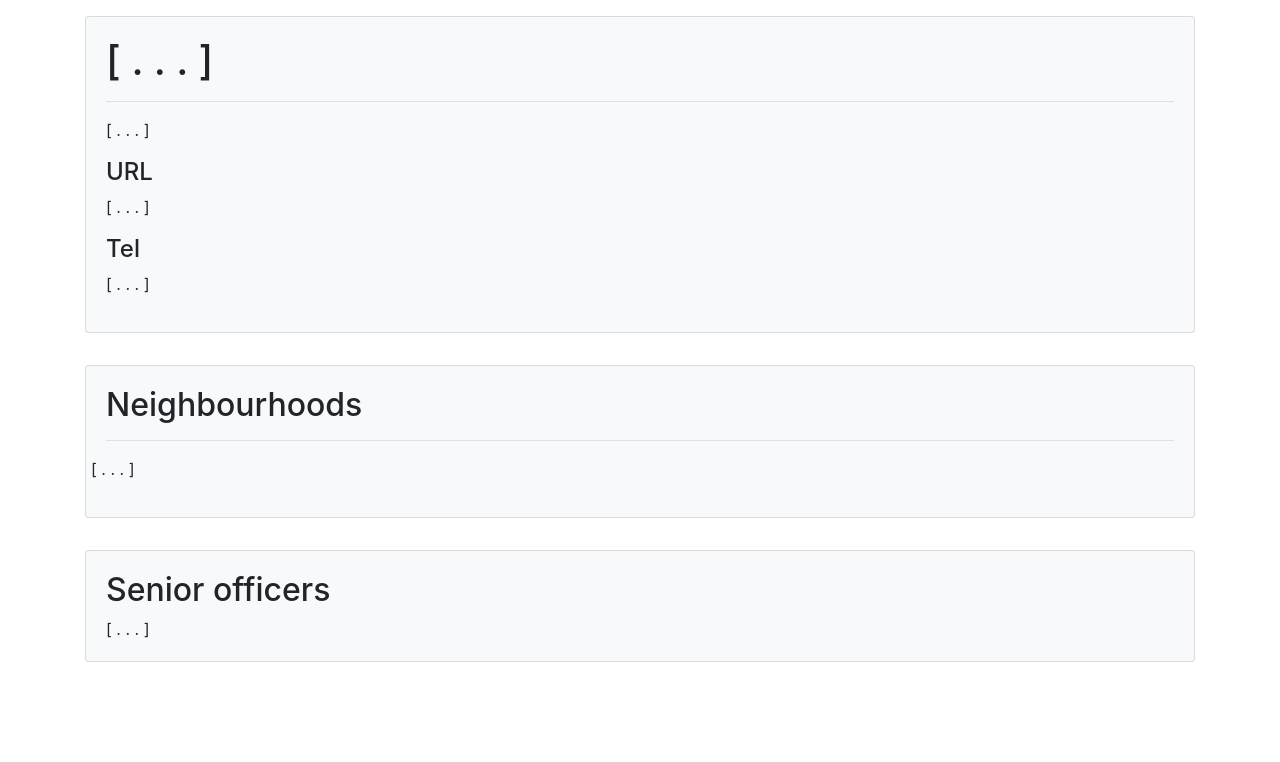
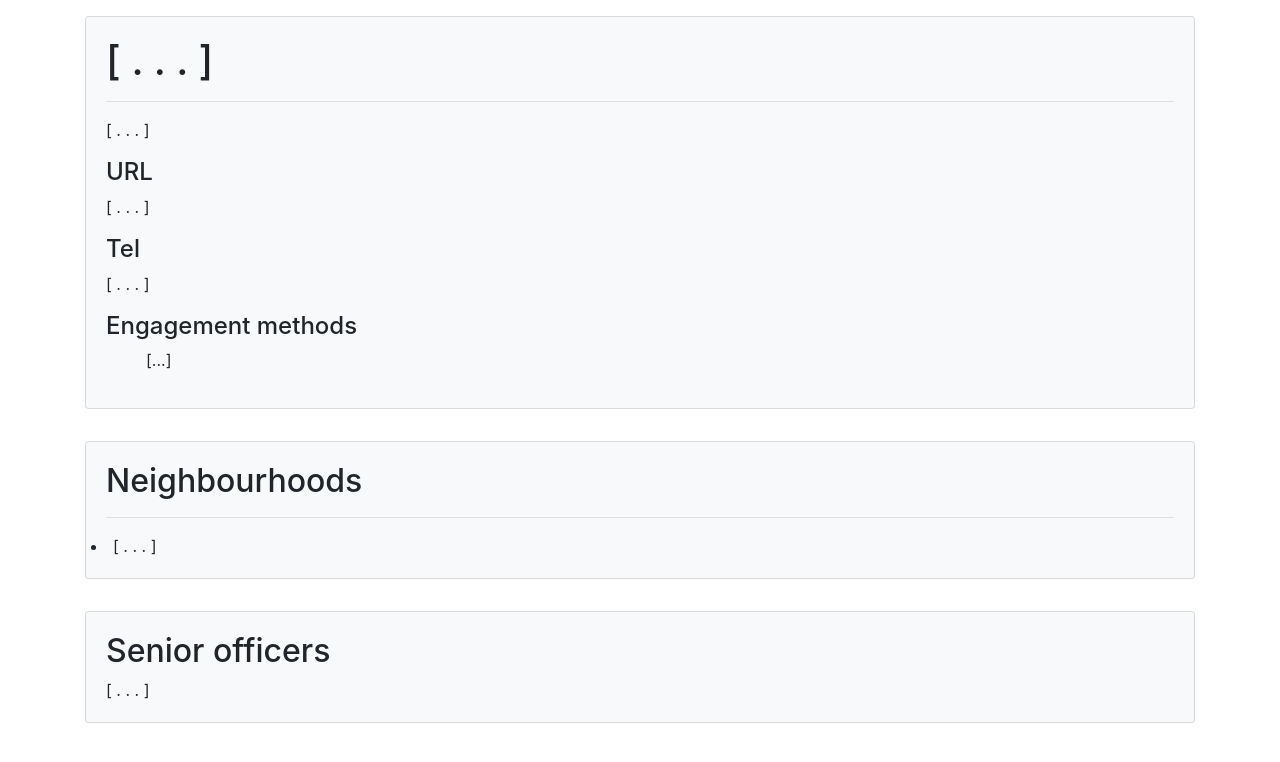
Before and after one commit to Roob89/police-data-uk, a Jekyll site: the page built from force.html, in a window 1280 px wide. Shown: the top 762 px of the page. Built offline with Jekyll 4.4.1, drawn with Linux system fonts in a browser that asks for light colours; nearby versions of some CDN libraries; part of the change alters nothing that is shown.

Commit message:
Add engagement methods

```diff
--- a/force.html
+++ b/force.html
@@ -16,6 +16,10 @@ layout: default
                     <p id="url">[ . . . ]</p>
                     <h4>Tel</h4>
                     <p id="telephone">[ . . . ]</p>
+                    <h4>Engagement methods</h4>
+                    <ul id="engagement-methods">
+                        [...]
+                    </ul>
                 </div>
             </div>
         </div>
@@ -31,7 +35,7 @@ layout: default
                     <h2>Neighbourhoods </h2>
                     <hr>
                     <div id="neighbourhoods-container" class="row">
-                        <p>[ . . . ]</p>
+                        <li>[ . . . ]</li>
                     </div>
                 </div>
             </div>
@@ -55,30 +59,58 @@ layout: default
 
 <script>
 
-    // Get force ID from url
+    // Get data from url
     var url_string = window.location.href;
     var url = new URL(url_string);
     var id = url.searchParams.get("id");
+    var response;
 
-    // Basic information
+    // API call
     var xhttp = new XMLHttpRequest();
     xhttp.open("GET", "https://data.police.uk/api/forces/" + id, true);
     xhttp.send();
     xhttp.onreadystatechange = function () {
         if (this.readyState == 4 && this.status == 200) {
-            var response = this.responseText;
+            response = this.responseText;
             response = JSON.parse(response);
 
             console.log( response );
 
-            // Update DOM
-            document.getElementById('name').innerHTML = response.name;
-            document.getElementById('description').innerHTML = response.description;
-            document.getElementById('url').innerHTML = response.url;
-            document.getElementById('telephone').innerHTML = response.telephone;
+            updateBasicDetails();
+            updateEngagementMethods();
 
         }
     };
+
+    // Update basic details
+    function updateBasicDetails(){
+
+        document.getElementById('name').innerHTML = response.name;
+        document.getElementById('description').innerHTML = response.description;
+        document.getElementById('url').innerHTML = response.url;
+        document.getElementById('telephone').innerHTML = response.telephone;
+
+    }
+
+    // Update engagement methods
+    function updateEngagementMethods(){
+
+        engagementMethods = response.engagement_methods;
+        newHTML = '';
+
+        for (var i = 0; i < engagementMethods.length; i++) {
+            var obj = engagementMethods[i];
+            if( obj.url != '' ) {
+                newHTML = newHTML + `<li><a href="${obj.url}" type="${obj.type}" target="_blank" rel="nofollow noreferrer noopener">${obj.title}</a></li>`;
+            } else {
+                newHTML = newHTML + `<li>${obj.title}</li>`;
+            }
+        }
+
+        document.getElementById('engagement-methods').innerHTML = newHTML;
+
+    }
+
 
     // Neighbourhoods
     var xhttp = new XMLHttpRequest();
@@ -96,7 +128,6 @@ layout: default
             if( response.length > 0 ) {
                 for (var i = 0; i < response.length; i++) {
                     var obj = response[i];
-                    console.log( obj );
                     newHTML = newHTML + `
                     <div class="col-12 col-md-4">
                         <div class="mt-2 mb-2">
```
Also changed, not shown: 1 other file.
